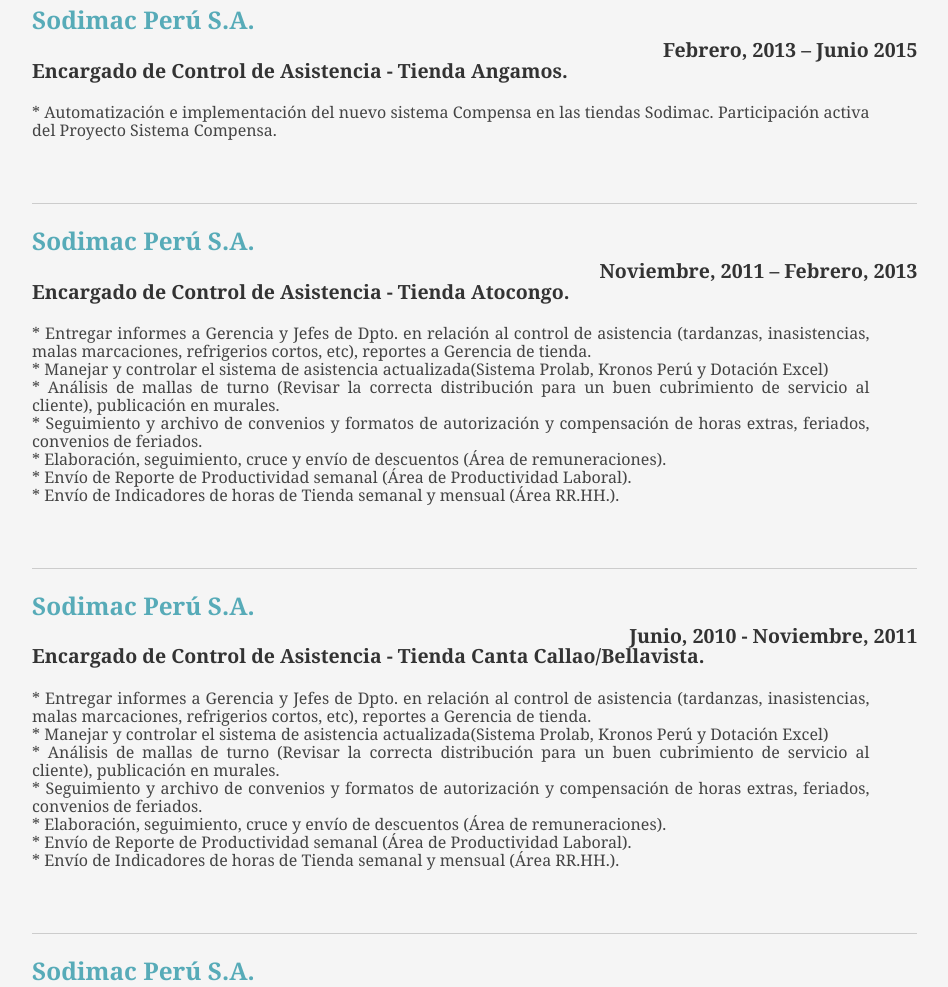
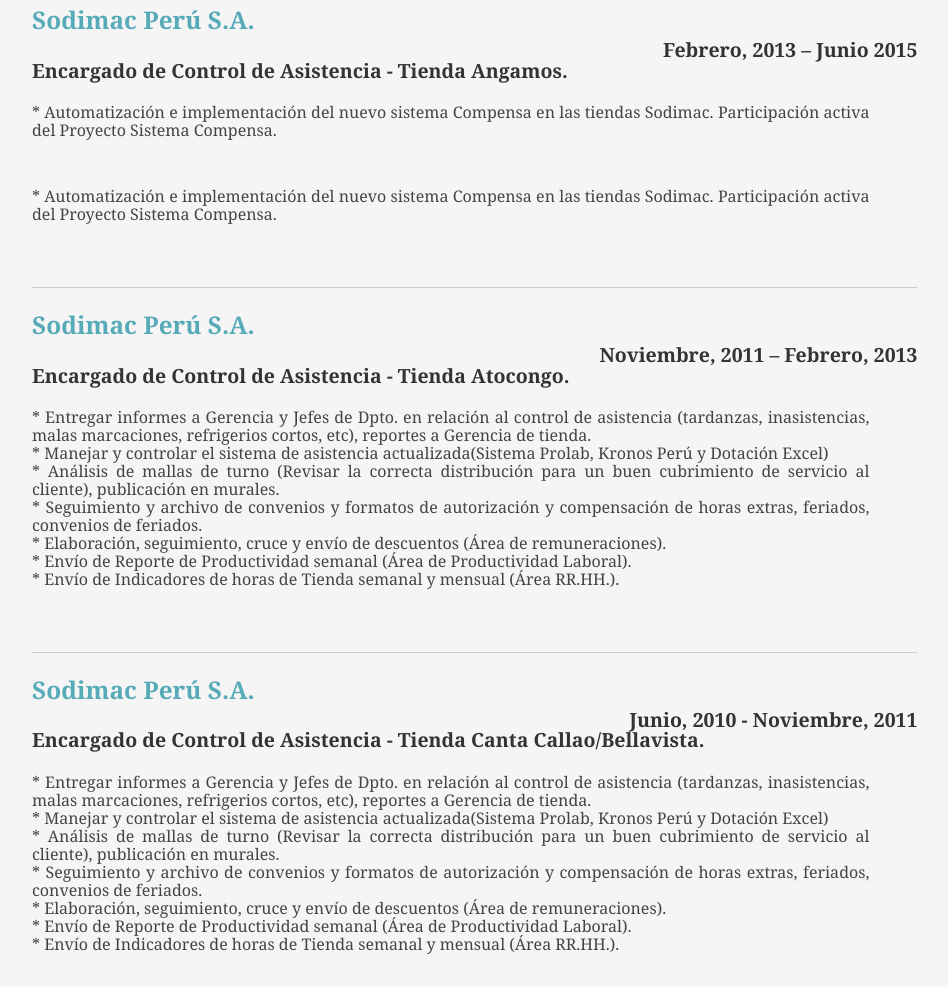
Before and after one commit to hugogs/ProyectoGit, a plain HTML site: page index.html in a window 1280 px wide. Shown: the part 1606-2593 px from the top of the page, without its empty margins (56-1004 px from the left). Drawn offline with Linux system fonts and the light colour scheme; files that its build step writes are made by us from their sources; a small style sheet from the web is missing; files whose address does not match are found by name.

Commit message:
La tercera version de este proyecto

```diff
--- a/Styles/estilos.css
+++ b/Styles/estilos.css
@@ -3,6 +3,7 @@ a {
 	font-weight: bolt;
 	text-decoration: none;/*quitar linea a los enlaces*/
 	/* La primera linea de prueba*/
+	/* La segunda linea de prueba... a ver como va el proyecto*/
 }
 
 a:hover {
--- a/index.html
+++ b/index.html
@@ -117,6 +117,7 @@
 								<h3>Encargado de Control de Asistencia - Tienda Angamos.</h3>
 								<h4>Febrero, 2013 – Junio 2015</h4>
 								<p align="justify">* Automatización e implementación del nuevo sistema Compensa en las tiendas Sodimac. Participación activa del Proyecto Sistema Compensa. </p>
+								<p align="justify">* Automatización e implementación del nuevo sistema Compensa en las tiendas Sodimac. Participación activa del Proyecto Sistema Compensa. </p>
 							</div>
 
 							<div class="trabajo">
```
